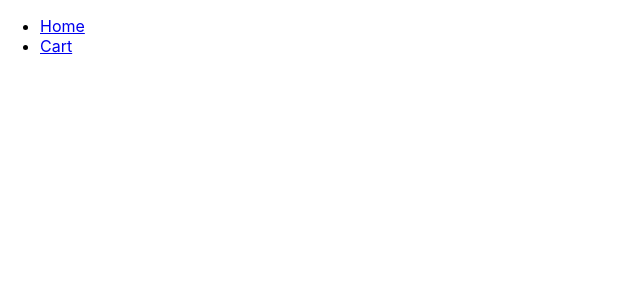
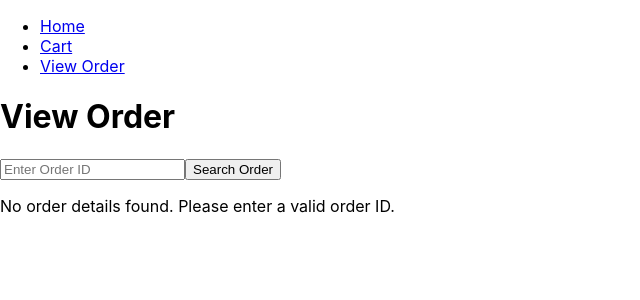
Before and after one commit to crosenbalm/secoms319, a React (Create React App) app in the folder team11_final/frontend/final/: page /vieworder in a window 1280 px wide. Before the commit this address had no page. Shown: the top 300 px of the page, without its empty margins (0-640 px from the left). Built offline with nearby package versions, Linux system fonts and the light colour scheme.

Commit message:
Frontend ui for check order

```diff
--- a/team11_final/frontend/final/src/App.js
+++ b/team11_final/frontend/final/src/App.js
@@ -4,6 +4,7 @@ import ProductList from './ProductList';
 import CartView from './CartView';
 import Checkout from './Checkout';
 import Confirmation from './Confirmation';
+import ViewOrder from './ViewOrder';
 
 function App() {
   const [cart, setCart] = useState([]);
@@ -36,6 +37,9 @@ function App() {
             <li>
               <Link to="/cart">Cart</Link>
             </li>
+            <li>
+              <Link to="/vieworder">View Order</Link>
+            </li>
           </ul>
         </nav>
         <Routes>
@@ -43,6 +47,7 @@ function App() {
           <Route path="/cart" element={<CartView cart={cart} setCart={setCart} subtractFromCart={subtractFromCart} />} />
           <Route path="/checkout" element={<Checkout cart={cart} clearCart={clearCart} />} />
           <Route path="/confirmation" element={<Confirmation cart={cart} clearCart={clearCart} />} />
+          <Route path="/vieworder" element={<ViewOrder />} />
         </Routes>
       </div>
     </Router>
--- /dev/null
+++ b/team11_final/frontend/final/src/ViewOrder.js
@@ -0,0 +1,65 @@
+import React, { useState } from 'react';
+import { useNavigate } from 'react-router-dom';
+
+function ViewOrder() {
+  const [orderId, setOrderId] = useState('');
+  const [orderDetails, setOrderDetails] = useState(null);
+  const navigate = useNavigate();
+
+  const searchOrder = () => {
+    // Fetch order details based on orderId
+    // This is a placeholder for actual API call or data fetching logic
+    const fetchedOrderDetails = {/* Fetch order details based on orderId */};
+    setOrderDetails(fetchedOrderDetails);
+  };
+
+  const handleInputChange = (event) => {
+    setOrderId(event.target.value);
+  };
+
+  const renderOrderDetails = () => {
+    if (!orderDetails) {
+      return <p>No order details found. Please enter a valid order ID.</p>;
+    }
+
+    // Assuming orderDetails is an array of items
+    const total = orderDetails.reduce((acc, item) => acc + (item.dishPrice * item.count), 0);
+
+    return (
+      <div>
+        <h2>Your Order Items:</h2>
+        <ul style={{ listStyle: 'none' }}>
+          {orderDetails.map((item) => (
+            <li key={item.id} style={{ marginBottom: '20px', display: 'flex', alignItems: 'center' }}>
+              <img src={item.url} alt={item.dishName} style={{ width: '100px', height: '100px', marginRight: '20px' }} />
+              <div>
+                <h3>{item.dishName} (x{item.count})</h3>
+                <p>{item.description}</p>
+                <p>Item ID: {item.id}</p>
+                <p>Price: ${item.dishPrice}</p>
+                <p>Total: ${(item.dishPrice * item.count).toFixed(2)}</p>
+              </div>
+            </li>
+          ))}
+        </ul>
+        <p>Total: ${total.toFixed(2)}</p>
+      </div>
+    );
+  };
+
+  return (
+    <div>
+      <h1>View Order</h1>
+      <input
+        type="text"
+        placeholder="Enter Order ID"
+        value={orderId}
+        onChange={handleInputChange}
+      />
+      <button onClick={searchOrder}>Search Order</button>
+      {renderOrderDetails()}
+    </div>
+  );
+}
+
+export default ViewOrder;
```
